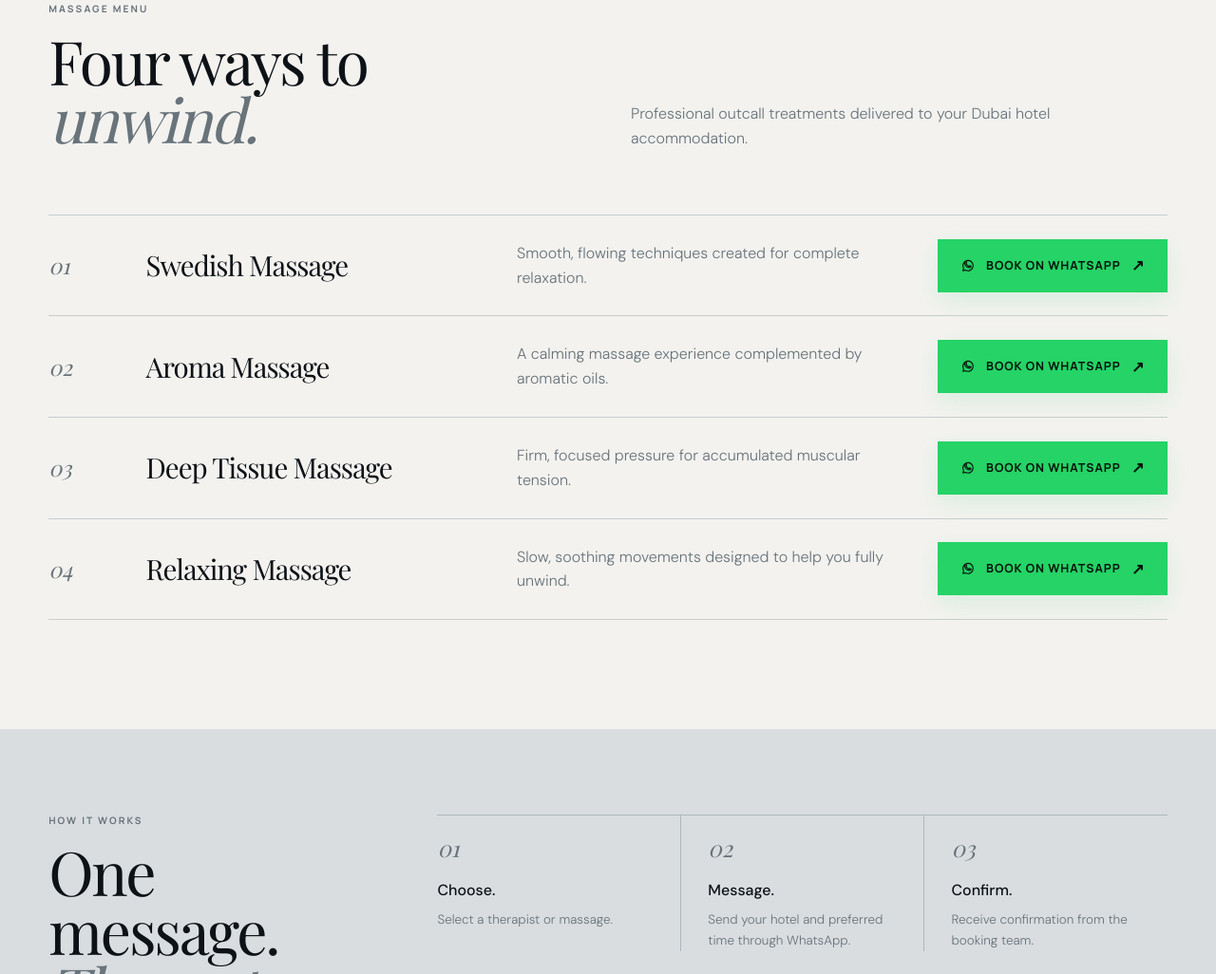
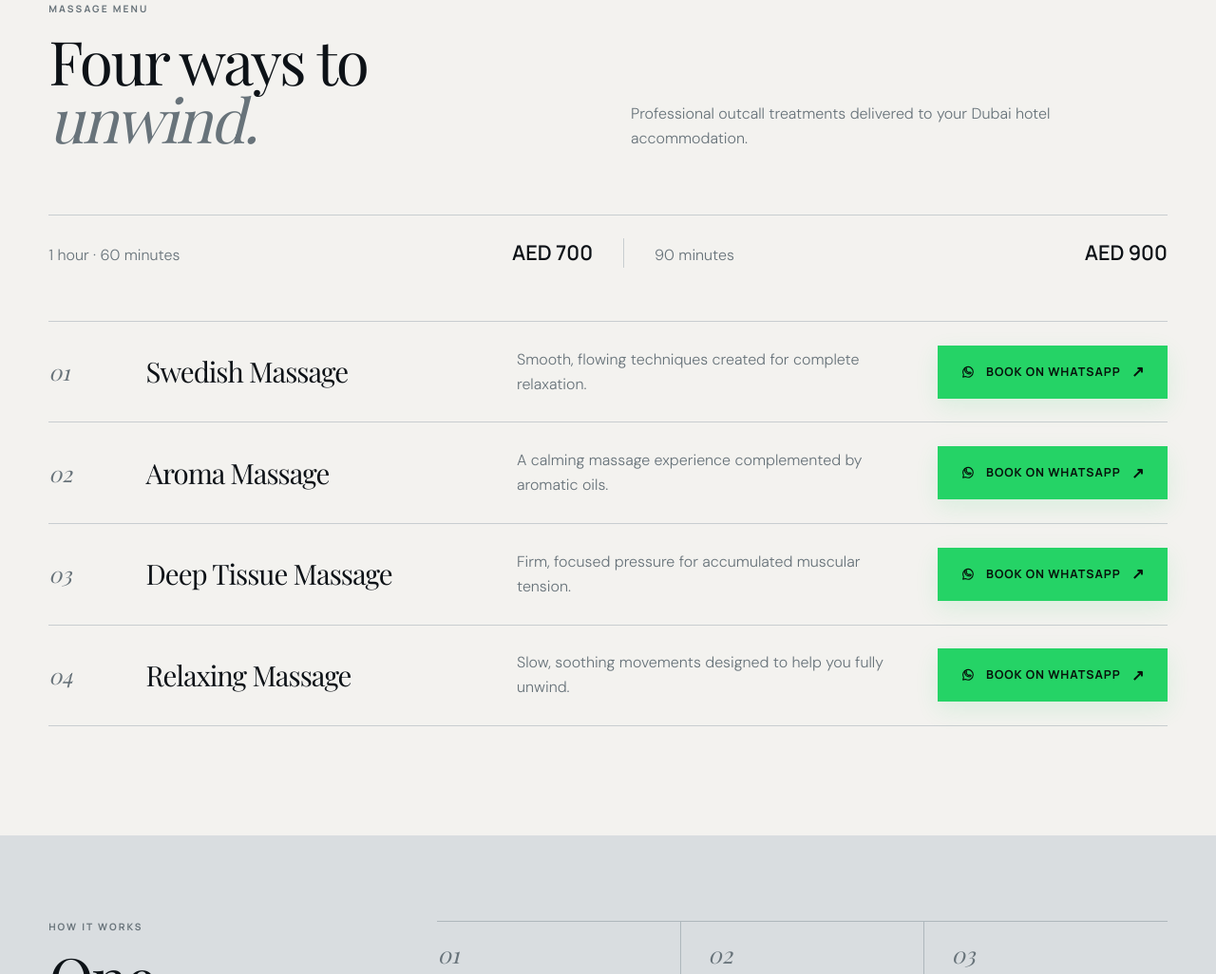
Before and after one commit to i7gag/lotus-dubai-outcall, a plain HTML site: page index.html in a window 1280 px wide. Shown: the part 3042-4068 px from the top of the page at 95% size. Drawn offline with nearby package versions, Linux system fonts and the light colour scheme; a web font is replaced by a local one.

Commit message:
Add massage pricing: AED 700 for 60 minutes and AED 900 for 90 minutes

```diff
--- a/index.html
+++ b/index.html
@@ -81,6 +81,11 @@
 
     .services{padding:clamp(5.5rem,9vw,8rem) 0;background:var(--pearl)}
     .services-head{display:grid;grid-template-columns:1fr 1fr;gap:3rem;align-items:end;margin-bottom:3.2rem}.services-head p:last-child{max-width:31rem;color:var(--muted)}
+    .massage-pricing{display:grid;grid-template-columns:repeat(2,minmax(0,1fr));gap:2rem;margin:0 0 2rem;padding:1.5rem 0;border-top:1px solid #c8cdd0}
+    .massage-pricing>div{min-width:0;display:flex;align-items:baseline;justify-content:space-between;gap:1rem}
+    .massage-pricing>div+div{border-left:1px solid #c8cdd0;padding-left:2rem}
+    .massage-pricing dt{font-size:1rem;color:var(--muted)}.massage-pricing dd{margin:0;white-space:nowrap;font:600 1.35rem/1.4 var(--ui);color:var(--night)}
+    @media(max-width:700px){.massage-pricing{gap:1rem}.massage-pricing>div{flex-direction:column;gap:.5rem}.massage-pricing>div+div{padding-left:1rem}.massage-pricing dt{font-size:.88rem}.massage-pricing dd{font-size:1.2rem}}
     .service-list{border-top:1px solid #c8cdd0}.service{display:grid;grid-template-columns:4rem 1fr 1.15fr auto;gap:clamp(1rem,3vw,3rem);align-items:center;padding:1.55rem 0;border-bottom:1px solid #c8cdd0}
     .service-num{font:italic 1.45rem/1 var(--serif);color:var(--muted)}.service h3{font-size:clamp(1.55rem,2.3vw,2.5rem);margin:0}.service p{margin:0;color:var(--muted);max-width:30rem}
 
@@ -167,6 +172,10 @@
     <section class="services" id="services">
       <div class="wrap">
         <div class="services-head reveal"><div><p class="eyebrow">Massage menu</p><h2>Four ways to <span class="italic" style="color:var(--muted)">unwind.</span></h2></div><p>Professional outcall treatments delivered to your Dubai hotel accommodation.</p></div>
+        <dl class="massage-pricing reveal" aria-label="Massage pricing">
+          <div><dt>1 hour · 60 minutes</dt><dd>AED 700</dd></div>
+          <div><dt>90 minutes</dt><dd>AED 900</dd></div>
+        </dl>
         <div class="service-list reveal">
           <article class="service"><span class="service-num">01</span><h3>Swedish Massage</h3><p>Smooth, flowing techniques created for complete relaxation.</p><a class="btn wa" href="https://wa.me/971502943466?text=Hello%20Lotus%20Dubai%20Outcall%2C%20I%20would%20like%20to%20book%20Swedish%20Massage%20at%20my%20hotel%20in%20Dubai.%20Please%20share%20the%20available%20therapists%20and%20appointment%20times." data-message="Hello Lotus Dubai Outcall, I would like to book Swedish Massage at my hotel in Dubai. Please share the available therapists and appointment times." data-cta-location="services" data-cta-type="service-booking" data-service="swedish-massage" target="_blank" rel="noopener noreferrer" aria-label="Book Swedish Massage on WhatsApp"><span class="btn-label">Book on WhatsApp</span> <span class="arr">↗</span></a></article>
           <article class="service"><span class="service-num">02</span><h3>Aroma Massage</h3><p>A calming massage experience complemented by aromatic oils.</p><a class="btn wa" href="https://wa.me/971502943466?text=Hello%20Lotus%20Dubai%20Outcall%2C%20I%20would%20like%20to%20book%20Aroma%20Massage%20at%20my%20hotel%20in%20Dubai.%20Please%20share%20the%20available%20therapists%20and%20appointment%20times." data-message="Hello Lotus Dubai Outcall, I would like to book Aroma Massage at my hotel in Dubai. Please share the available therapists and appointment times." data-cta-location="services" data-cta-type="service-booking" data-service="aroma-massage" target="_blank" rel="noopener noreferrer" aria-label="Book Aroma Massage on WhatsApp"><span class="btn-label">Book on WhatsApp</span> <span class="arr">↗</span></a></article>
```
